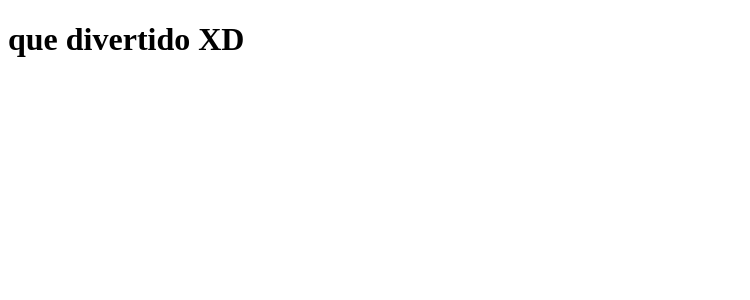
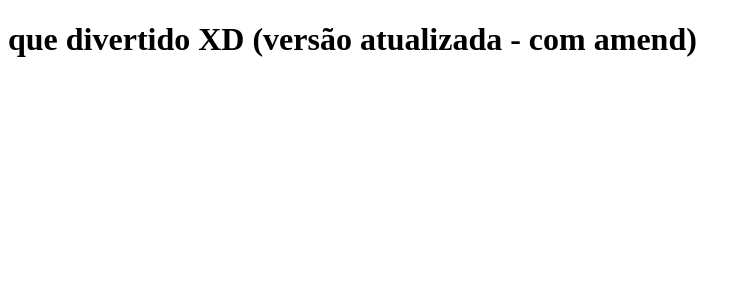
Before and after one commit to henrygoncalvess/clone-tabnews, a Next.js app: page / in a window 1280 px wide. Shown: the top 300 px of the page, without its empty margins (0-750 px from the left). Built offline with nearby package versions, Linux system fonts and the light colour scheme.

Commit message:
atualizando mensagem

```diff
--- a/pages/index.js
+++ b/pages/index.js
@@ -1,5 +1,5 @@
 function Home() {
-    return <h1>que divertido XD</h1>
+    return <h1>que divertido XD (versão atualizada - com amend)</h1>
 }
 
 export default Home;
```
